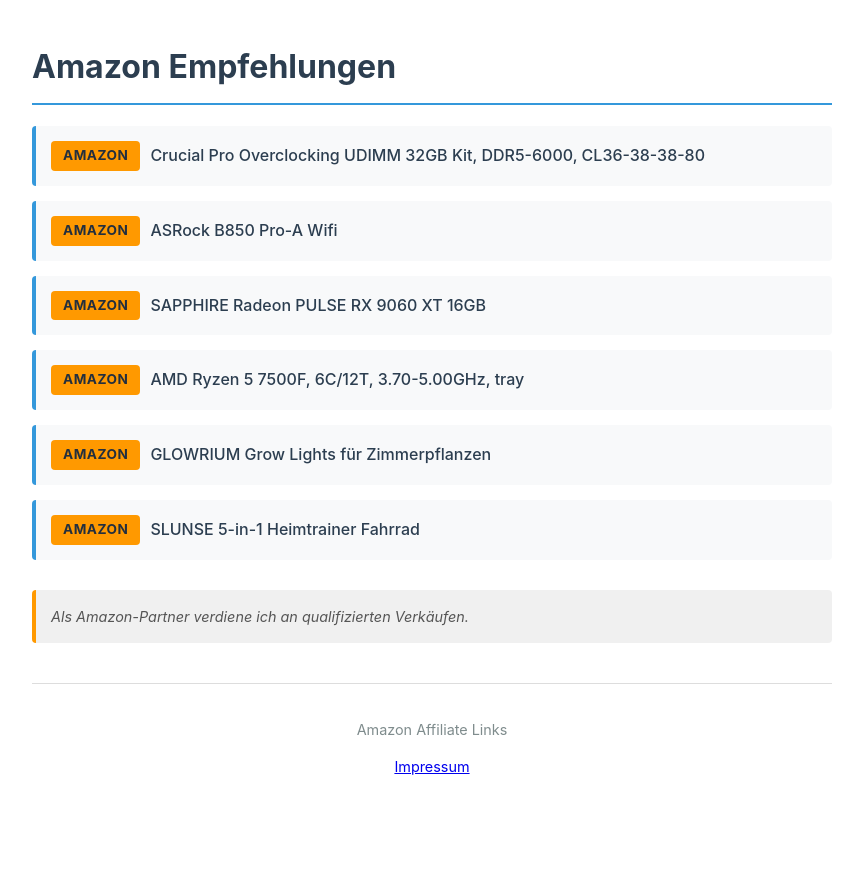
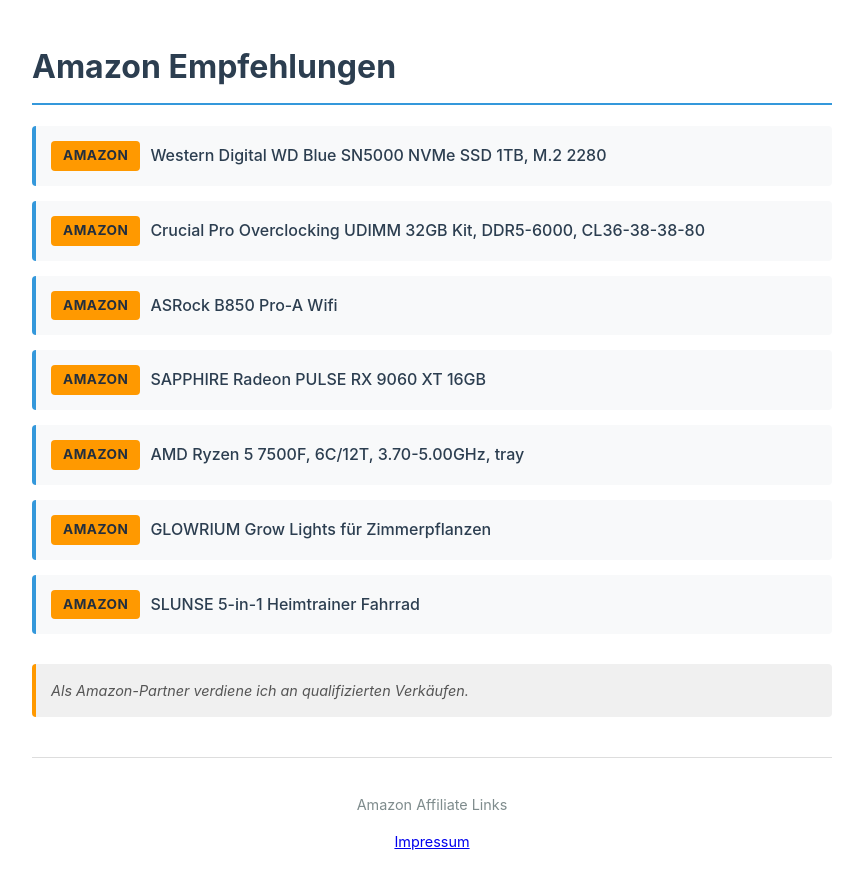
Before and after one commit to Apptastisch/social-apptastisch-site, a Jekyll site: the page built from index.md, in a window 1280 px wide. Shown: the top 889 px of the page, without its empty margins (208-1071 px from the left). Built offline with Jekyll 4.4.1, drawn with Linux system fonts in a browser that asks for light colours.

Commit message:
Update affiliate_links.yml

```diff
--- a/_data/affiliate_links.yml
+++ b/_data/affiliate_links.yml
@@ -1,5 +1,8 @@
 # Amazon Affiliate Links
 # Add your affiliate links here with title and url
+- title: Western Digital WD Blue SN5000 NVMe SSD 1TB, M.2 2280
+  url: https://amzn.to/4oThpco
+
 - title: Crucial Pro Overclocking UDIMM 32GB Kit, DDR5-6000, CL36-38-38-80
   url: https://amzn.to/4nPHMz8
 
```
